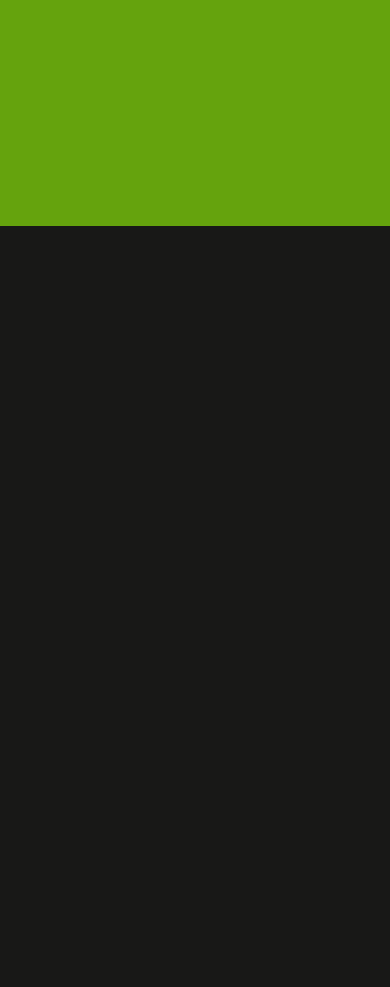
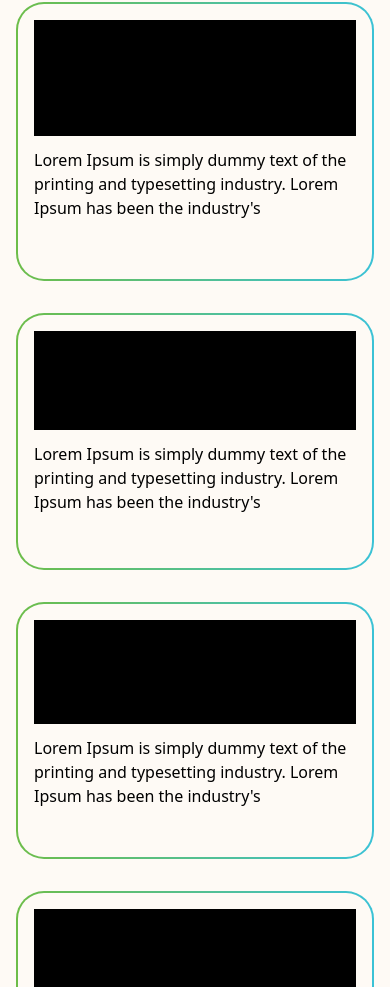
Before and after one commit to akhilr22/schutzen, a Next.js app: page / in a window 390 px wide. Shown: the part 1010-1997 px from the top of the page. Before the commit the page ends 1236 px from the top, so only its background shows below. Built offline with nearby package versions, Linux system fonts and the light colour scheme.

Commit message:
isotop gird added responsive

```diff
--- a/package.json
+++ b/package.json
@@ -9,12 +9,15 @@
     "lint": "next lint"
   },
   "dependencies": {
+    "isotope-layout": "^3.0.6",
     "next": "14.2.13",
     "react": "^18",
     "react-dom": "^18",
-    "react-multi-carousel": "^2.8.5"
+    "react-multi-carousel": "^2.8.5",
+    "styled-components": "^6.1.13"
   },
   "devDependencies": {
+    "@types/isotope-layout": "^3.0.14",
     "@types/node": "^20",
     "@types/react": "^18",
     "@types/react-dom": "^18",
--- a/src/app/layout.tsx
+++ b/src/app/layout.tsx
@@ -1,6 +1,5 @@
 import type { Metadata } from "next";
 import "./css/globals.css";
-import Navbar from "@/components/_partials/navbar/Navbar";
 
 export const metadata: Metadata = {
   title: "Schutzen Website",
@@ -13,7 +12,7 @@ export default function RootLayout({
   children: React.ReactNode;
 }>) {
   return (
-    <html lang="en" className="dark">
+    <html lang="en" className="">
       <body className={` bg-[#fefaf5] dark:bg-[#181817] `}>
 
 
--- a/src/app/page.tsx
+++ b/src/app/page.tsx
@@ -1,12 +1,10 @@
 import Navbar from "@/components/_partials/navbar/Navbar";
-import Banner from "@/components/ui/home-banner/Banner";
 import { data } from "./data/Data";
-import ReqDemoBtn from "@/components/buttons/ReqDemoBtn";
 
 export default function Home() {
   return (
     <>
-    <div className="min-h-[118vh] bg-[radial-gradient(ellipse_at_top,_var(--tw-gradient-stops))] from-[#040b2b] via-[#619b28] to-[#3bc2d6] rounded-b-3xl sm:mx-7 ">
+      <div className="min-h-[118vh] bg-[radial-gradient(ellipse_at_bottom,_var(--tw-gradient-stops))] from-[#040b2b] via-[#619b28] to-[#3bc2d6] rounded-b-[80px] sm:mx-7 ">
         <Navbar />
         <div className="w-3/4 md:w-3/5 mx-auto justify-center py-14">
           <div className="bg-[#1c9ca5] min-h-60 rounded-3xl text-center">banner image or video to run</div>
@@ -15,14 +13,82 @@ export default function Home() {
             <span className="block mx-auto max-w-xl ">
               <p>{data.home_p_text1}</p>
             </span>
-
           </div>
-
         </div>
       </div>
 
-      <div className="h-60 bg-lime-600">
+      <div className="flex justify-center min-h-screen sm:mt-14">
+        <div className="w-full sm:w-5/6 h-[600px] md:h-[700px] lg:h-[800px] xl:h-[900px] 2xl:h-[980px]">
+          <div className="sm:flex h-full">
+            <div className="sm:w-1/2 w-full flex flex-col h-full">
+              <div className="p-4 flex-grow-[6]">
+                <div className="p-[2px] bg-gradient-to-r from-[#6dbd49] to-[#3bc2d6] rounded-[28px] h-full">
+                  <div className="bg-[#fefaf5] w-full h-full rounded-[26px] p-4 flex flex-col">
+                    <div className="flex flex-col h-full">
+                      <div className="h-1/2 bg-black flex-1">screen</div>
+                      <div className="h-1/2 flex-1 mt-3">
+                        <p>
+                          Lorem Ipsum is simply dummy text of the printing and typesetting industry. Lorem Ipsum has
+                          been the industry's
+                        </p>
+                      </div>
+                    </div>
+                  </div>
+                </div>
+              </div>
 
+              <div className="p-4 flex-grow-[5]">
+                <div className="p-[2px] bg-gradient-to-r from-[#6dbd49] to-[#3bc2d6] rounded-[28px] h-full">
+                  <div className="bg-[#fefaf5] w-full h-full rounded-[26px] p-4 flex flex-col">
+                    <div className="flex flex-col h-full">
+                      <div className="h-1/2 bg-black flex-1">screen</div>
+                      <div className="h-1/2 flex-  mt-3">
+                        <p>
+                          Lorem Ipsum is simply dummy text of the printing and typesetting industry. Lorem Ipsum has
+                          been the industry's
+                        </p>
+                      </div>
+                    </div>
+                  </div>
+                </div>
+              </div>
+            </div>
+
+            <div className="sm:w-1/2 w-full flex flex-col h-full">
+              <div className="p-4 flex-grow-[5]">
+                <div className="p-[2px] bg-gradient-to-r from-[#6dbd49] to-[#3bc2d6] rounded-[28px] h-full">
+                  <div className="bg-[#fefaf5] w-full h-full rounded-[26px] p-4 flex flex-col">
+                    <div className="flex flex-col h-full">
+                      <div className="h-1/2 bg-black flex-1">screen</div>
+                      <div className="h-1/2 flex-1  mt-3">
+                        <p>
+                          Lorem Ipsum is simply dummy text of the printing and typesetting industry. Lorem Ipsum has
+                          been the industry's
+                        </p>
+                      </div>
+                    </div>
+                  </div>
+                </div>
+              </div>
+
+              <div className="p-4 flex-grow-[6]">
+                <div className="p-[2px] bg-gradient-to-r from-[#6dbd49] to-[#3bc2d6] rounded-[28px] h-full">
+                  <div className="bg-[#fefaf5] w-full h-full rounded-[26px] p-4 flex flex-col">
+                    <div className="flex flex-col h-full">
+                      <div className="h-1/2 bg-black flex-1">screen</div>
+                      <div className="h-1/2 flex-1  mt-3">
+                        <p>
+                          Lorem Ipsum is simply dummy text of the printing and typesetting industry. Lorem Ipsum has
+                          been the industry's
+                        </p>
+                      </div>
+                    </div>
+                  </div>
+                </div>
+              </div>
+            </div>
+          </div>
+        </div>
       </div>
     </>
   );
```
Also changed, not shown: 1 other file (tests, documents, lock files or other folders). Lines whose indentation alone changed are shown as unchanged.
